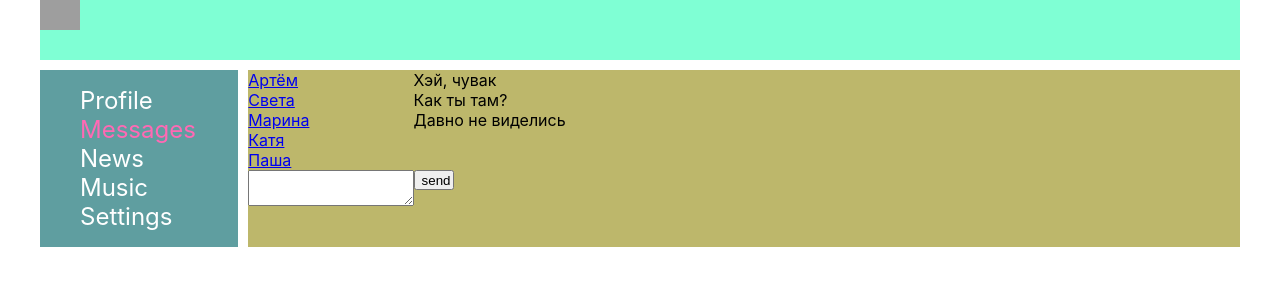
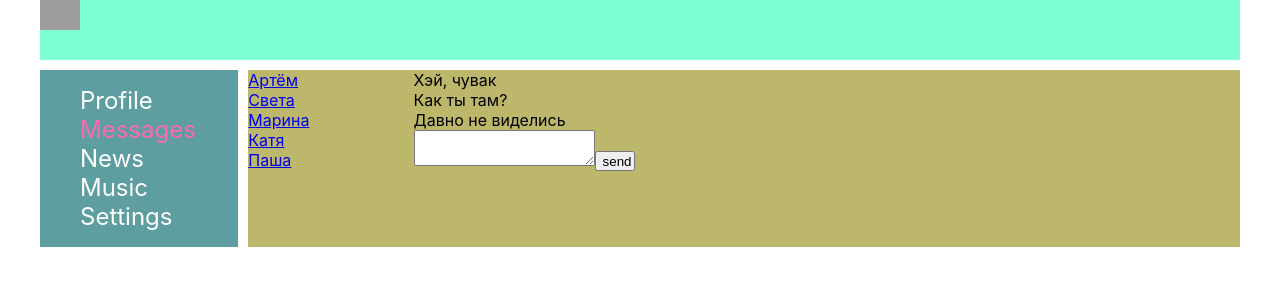
Before and after one commit to klisitsky/it-incubator_social_network, a React (Create React App) app: page /dialogs in a window 1280 px wide. Shown: the top 300 px of the page. Built offline with nearby package versions, Linux system fonts and the light colour scheme; grey boxes are pictures that could not be loaded.

Commit message:
Added opportunity sending of message at DialogsPage

```diff
--- a/src/App.tsx
+++ b/src/App.tsx
@@ -8,35 +8,35 @@ import {Route} from "react-router-dom";
 import Music from "./components/Music/Music";
 import News from "./components/News/News";
 import Settings from "./components/Settings/Settings";
-import {StateType, StorePropsType} from "./state";
+import {DispatchType, StateType} from "./state";
 
 export type AppPropsType = {
   state: StateType
-  store: StorePropsType
+  dispatch: (action: DispatchType) => void
 }
 
-export const App: React.FC<AppPropsType> = (props) => {
+export const App: React.FC<AppPropsType> = (store) => {
 
-  const {mainLogoSite, mainBackgroundProfile, userPosts, messageInTextArea} = props.state.profilePage
-  const {dialogsData, messagesData} = props.state.dialogsPage
-  const {addPost, changeMessageText} = props.store
+  const {mainLogoSite, mainBackgroundProfile, userPosts, messageInTextAreaPost} = store.state.profilePage
+  const {dialogsData, messagesData, messageInTextAreaDialogs} = store.state.dialogsPage
 
   return (
       <div className="app-wrapper">
         <div className="container">
           <Header mainLogo={mainLogoSite}/>
-          <NavBar navbar={props.state.navbar}/>
+          <NavBar navbar={store.state.navbar}/>
           <div className="container__content">
             <Route path="/dialogs/" render={() =>
               <Dialogs dialogsData={dialogsData}
                        messagesData={messagesData}
+                       dispatch={store.dispatch.bind(store)}
+                       messageInTextAreaDialogs={messageInTextAreaDialogs}
             />} />
             <Route path="/profile/" render={() =>
               <Profile mainBackgroundProfile={mainBackgroundProfile}
                        posts={userPosts}
-                       addPost={addPost.bind(props.store)}
-                       messageInTextArea={messageInTextArea}
-                       changeMessageText={changeMessageText.bind(props.store)}/>}/>
+                       dispatch={store.dispatch.bind(store)}
+                       messageInTextAreaPost={messageInTextAreaPost}/>}/>
             <Route path="/music" component={Music}/>
             <Route path="/news" component={News}/>
             <Route path="/settings" component={Settings}/>
--- a/src/components/Dialogs/Dialogs.module.css
+++ b/src/components/Dialogs/Dialogs.module.css
@@ -10,3 +10,7 @@
 .dialog {
   display: block;
 }
+
+.messageTextBody {
+
+}
--- a/src/components/Dialogs/Dialogs.tsx
+++ b/src/components/Dialogs/Dialogs.tsx
@@ -1,29 +1,35 @@
-import React, {RefObject} from "react";
+import React, {ChangeEvent} from "react";
 import s from './Dialogs.module.css'
 import {Dialog, DialogType} from "./Dialog/Dialog";
 import {Message, MessageType} from "./Message/Message";
+import {changeMessageTextDialogCreator, DispatchType, sendMessageCreator} from "../../state";
 
 
 type DialogsPropsType = {
   dialogsData: Array<DialogType>
   messagesData: Array<MessageType>
+  messageInTextAreaDialogs: string
+  dispatch: (action: DispatchType) => void
 }
 
-const Dialogs: React.FC<DialogsPropsType> = ({dialogsData, messagesData}) => {
+const Dialogs: React.FC<DialogsPropsType> = (props) => {
 
-  const renderedDialogs = dialogsData.map(dialogEl => {
+  const renderedDialogs = props.dialogsData.map(dialogEl => {
 
     return <Dialog key={dialogEl.id} name={dialogEl.name} id={dialogEl.id}/>
   })
 
-  const renderedMessages = messagesData.map(messageEl => {
+  const renderedMessages = props.messagesData.map(messageEl => {
     return <Message key={messageEl.id} text={messageEl.text} id={messageEl.id}/>
   })
 
-  const fieldNewMessage: RefObject<HTMLTextAreaElement> = React.createRef();
-
-  const addMessage = () => {
-    alert(fieldNewMessage.current?.value)
+  const onChangeTextArea = (event:ChangeEvent<HTMLTextAreaElement>) => {
+    const action = changeMessageTextDialogCreator(event.currentTarget.value)
+    props.dispatch(action)
+  }
+  const sendMessage = () => {
+    const action = (sendMessageCreator())
+    props.dispatch(action)
   }
 
   return (
@@ -33,9 +39,14 @@ const Dialogs: React.FC<DialogsPropsType> = ({dialogsData, messagesData}) => {
       </div>
       <div className={s.messages}>
         {renderedMessages}
+        <div className={s.messageTextBody}>
+          <textarea value={props.messageInTextAreaDialogs}
+                    onChange={onChangeTextArea}>
+          </textarea>
+          <button style={{width: '40px', height: '20px'}} onClick={sendMessage}>send</button>
+        </div>
       </div>
-      <textarea ref={fieldNewMessage}></textarea>
-      <button style={{width: '40px', height: '20px'}} onClick={addMessage}>send</button>
+
     </div>
   )
 }
--- a/src/components/Dialogs/Message/Message.tsx
+++ b/src/components/Dialogs/Message/Message.tsx
@@ -2,7 +2,7 @@ import s from "../Dialogs.module.css";
 import React from "react";
 
 export type MessageType = {
-  id: number
+  id: string
   text: string
 }
 
--- a/src/components/Profile/Profile.tsx
+++ b/src/components/Profile/Profile.tsx
@@ -2,13 +2,13 @@ import React from "react";
 import classes from './Profile.module.css';
 import MyPosts from "./MyPosts/MyPosts";
 import {PostType} from "./MyPosts/Post/Post";
+import {DispatchType} from "../../state";
 
 type ProfilePropsType = {
   mainBackgroundProfile: string
   posts: Array<PostType>
-  addPost: (postMessage:string) => void
-  messageInTextArea: string
-  changeMessageText: (newMessage: string) => void
+  messageInTextAreaPost: string
+  dispatch: (action: DispatchType) => void
 }
 
 
@@ -17,9 +17,8 @@ const Profile: React.FC<ProfilePropsType> = (props) => {
       <div>
         <ProfileInfo bg={props.mainBackgroundProfile}/>
         <MyPosts posts={props.posts}
-                 addPost={props.addPost}
-                 changeMessageText={props.changeMessageText}
-                 messageInTextArea={props.messageInTextArea}/>
+                 dispatch={props.dispatch}
+                 messageInTextAreaPost={props.messageInTextAreaPost}/>
       </div>
     )
 }
--- a/src/index.tsx
+++ b/src/index.tsx
@@ -9,7 +9,7 @@ import {StorePropsType, store} from "./state";
 export const renderAll = (store: StorePropsType) => {
   ReactDOM.render(
     <BrowserRouter>
-      <App state={store.getState()} store={store}/>
+      <App state={store.getState()} dispatch={store.dispatch.bind(store)}/>
     </BrowserRouter>,
     document.getElementById('root')
   );
--- a/src/state.tsx
+++ b/src/state.tsx
@@ -5,29 +5,36 @@ import {DialogType} from "./components/Dialogs/Dialog/Dialog";
 import {MessageType} from "./components/Dialogs/Message/Message";
 import {NavBarType} from "./components/NavBar/NavBar";
 
+const ADD_POST = 'addPost'
+const CHANGE_MESSAGE_TEXT_POST = 'changeMessageTextPost'
+const SEND_MESSAGE = 'sendMessage'
+const CHANGE_MESSAGE_TEXT_DIALOG = 'changeMessageTextDialog'
+
 export type StateType = {
   profilePage: {
     mainLogoSite: string
     mainBackgroundProfile: string
-    messageInTextArea: string
+    messageInTextAreaPost: string
     userPosts: Array<PostType>
   }
   dialogsPage: {
     dialogsData: Array<DialogType>
     messagesData: Array<MessageType>
+    messageInTextAreaDialogs: string
   }
   navbar: Array<NavBarType>
 }
-
 export type StorePropsType = {
   _observer: () => void
   _state: StateType
-  setState: (state: StateType) => void
   getState: () => StateType
   subscribe: (callback:() => void) => void
-  addPost: (postMessage: string) => void
-  changeMessageText: (newMessage:string) => void
-
+  dispatch: (action: DispatchType) => void
+}
+export type DispatchType = {
+  type: string
+  newMessagePostText?: string
+  newMessageDialogText?: string
 }
 
 
@@ -39,66 +46,112 @@ export const store: StorePropsType = {
     profilePage: {
       mainLogoSite: 'https://upload.wikimedia.org/wikipedia/en/thumb/0/04/Facebook_f_logo_%282021%29.svg/1024px-Facebook_f_logo_%282021%29.svg.png',
       mainBackgroundProfile: "https://venngage-wordpress.s3.amazonaws.com/uploads/2018/08/What_is_an_Infographic_Blog_Header.png",
-      messageInTextArea: '',
-      userPosts: [{
+      userPosts: [
+        {
           id: v1(),
           photoUrl: `https://cpad.ask.fm/a4e/d9461/7d98/4b6a/b9c6/f598b6ac16f1/large/67038.jpg`,
           name: "Петя",
           surName: 'Иванов',
           message: 'Вау! Мой первый пост'
-      }, {
+        },
+        {
           id: v1(),
           photoUrl: `https://cpad.ask.fm/a4e/d9461/7d98/4b6a/b9c6/f598b6ac16f1/large/67038.jpg`,
           name: "Петя",
           surName: 'Иванов',
           message: 'А тут теперь второй!'
-      }, {
+        },
+        {
           id: v1(),
           photoUrl: `https://cpad.ask.fm/a4e/d9461/7d98/4b6a/b9c6/f598b6ac16f1/large/67038.jpg`,
           name: "Петя",
           surName: 'Иванов',
           message: 'Только сидел и писал бы эти посты'
-      }]
+        }
+      ],
+      messageInTextAreaPost: '',
     },
     dialogsPage: {
-      dialogsData: [{id: 1, name: 'Артём'}, {id: 2, name: 'Света'}, {id: 3, name: 'Марина'}, {
-        id: 4,
-        name: 'Катя'
-      }, {id: 5, name: 'Паша'}],
-      messagesData: [{id: 1, text: 'Хэй, чувак'}, {id: 2, text: 'Как ты там?'}, {id: 3, text: 'Давно не виделись'}]
+      dialogsData: [
+        {id: 1, name: 'Артём'},
+        {id: 2, name: 'Света'},
+        {id: 3, name: 'Марина'},
+        {id: 4, name: 'Катя'},
+        {id: 5, name: 'Паша'}
+      ],
+      messagesData: [
+        {id: v1(), text: 'Хэй, чувак'},
+        {id: v1(), text: 'Как ты там?'},
+        {id: v1(), text: 'Давно не виделись'}
+      ],
+      messageInTextAreaDialogs: ''
     },
-    navbar: [{id: v1(), name: 'Profile', pageUrl: '/profile'}, {
-      id: v1(),
-      name: 'Messages',
-      pageUrl: '/dialogs'
-    }, {id: v1(), name: 'News', pageUrl: '/news'}, {id: v1(), name: 'Music', pageUrl: '/music'}, {
-      id: v1(),
-      name: 'Settings',
-      pageUrl: '/settings'
-    }]
+    navbar: [
+      {id: v1(), name: 'Profile', pageUrl: '/profile'},
+      {id: v1(), name: 'Messages', pageUrl: '/dialogs'},
+      {id: v1(), name: 'News', pageUrl: '/news'},
+      {id: v1(), name: 'Music', pageUrl: '/music'},
+      {id: v1(), name: 'Settings', pageUrl: '/settings'}
+    ]
   },
-  setState(state: StateType) {
-    this._state = state
-  },
+
   getState() {
     return this._state
   },
   subscribe(observer) {
     this._observer = observer;
   },
-  addPost(postMessage: string)  {
+
+  dispatch(action) {
+    switch (action.type) {
+      case CHANGE_MESSAGE_TEXT_POST:
+        this._state.profilePage.messageInTextAreaPost = action.newMessagePostText ? action.newMessagePostText : '';
+        this._observer();
+        break;
+      case ADD_POST:
         const newPost: PostType = {
           id: v1(),
           photoUrl: `https://cpad.ask.fm/a4e/d9461/7d98/4b6a/b9c6/f598b6ac16f1/large/67038.jpg`,
           name: "Петя",
           surName: 'Иванов',
-      message: postMessage
+          message: this._state.profilePage.messageInTextAreaPost
         }
         this._state.profilePage.userPosts.push(newPost);
+        this._state.profilePage.messageInTextAreaPost = ''
         this._observer();
-  },
-  changeMessageText(newMessage) {
-    this._state.profilePage.messageInTextArea = newMessage;
+        break;
+      case CHANGE_MESSAGE_TEXT_DIALOG:
+        this._state.dialogsPage.messageInTextAreaDialogs = action.newMessageDialogText ? action.newMessageDialogText : '';
         this._observer();
+        break;
+      case SEND_MESSAGE:
+        const newMessageId: string = v1()
+        const newMessage: MessageType = {
+          id: newMessageId,
+          text: this._state.dialogsPage.messageInTextAreaDialogs
+        }
+        this._state.dialogsPage.messagesData.push(newMessage)
+        this._state.dialogsPage.messageInTextAreaDialogs = ''
+        this._observer()
+        break
     }
   }
+}
+
+export const addPostCreator = () => ({
+  type: ADD_POST
+})
+
+export const changeMessageTextPostCreator = (newMessage: string) => ({
+  type: CHANGE_MESSAGE_TEXT_POST,
+  newMessagePostText: newMessage
+})
+
+export const sendMessageCreator = () => ({
+  type: SEND_MESSAGE
+})
+
+export const changeMessageTextDialogCreator = (newMessage: string) => ({
+  type: CHANGE_MESSAGE_TEXT_DIALOG,
+  newMessageDialogText: newMessage
+})
```
Also changed, not shown: src/components/Profile/MyPosts/MyPosts.tsx (+13 -9 lines), 1 other file (tests, documents, lock files or other folders). Lines whose indentation alone changed are shown as unchanged.
